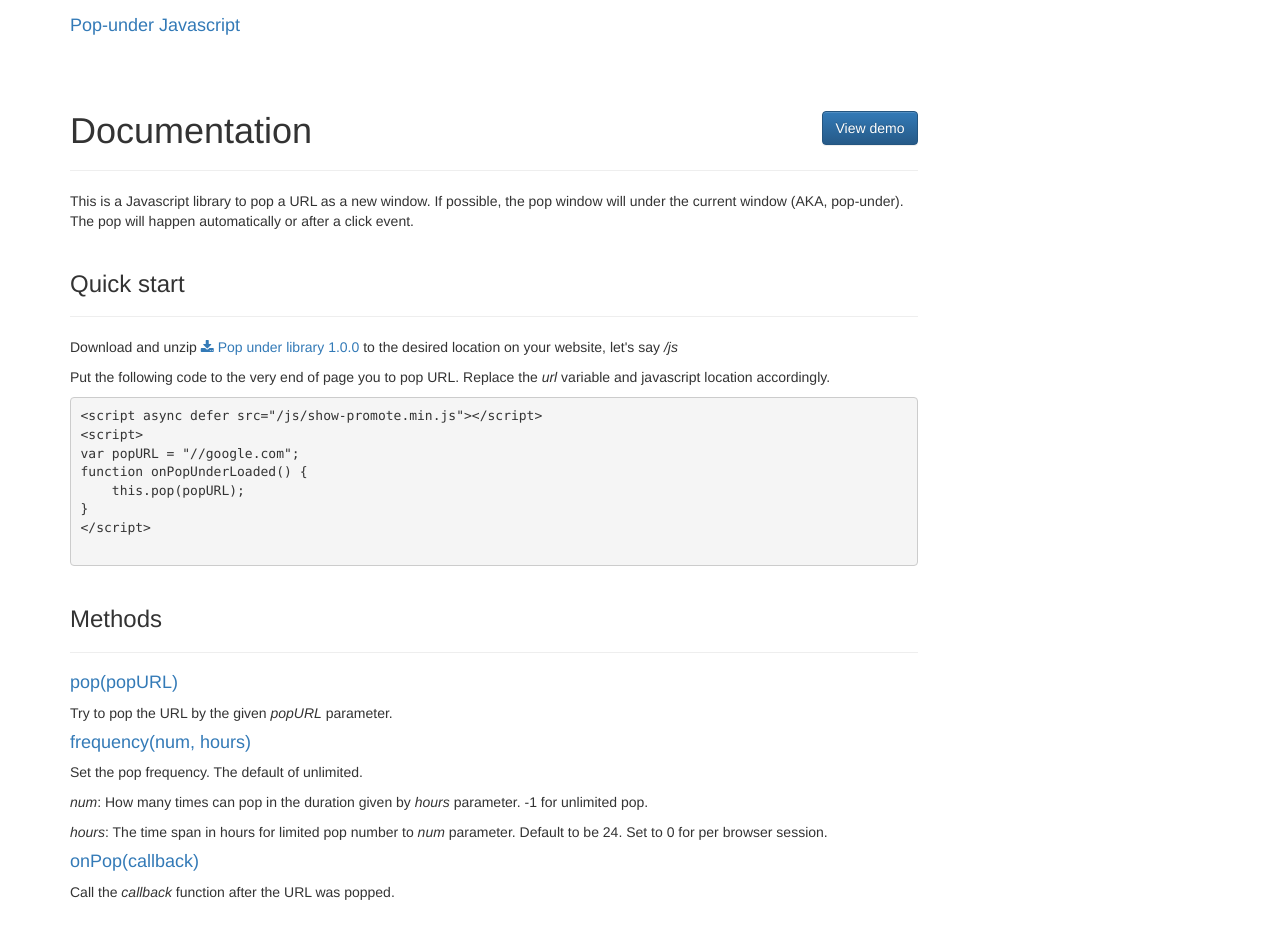
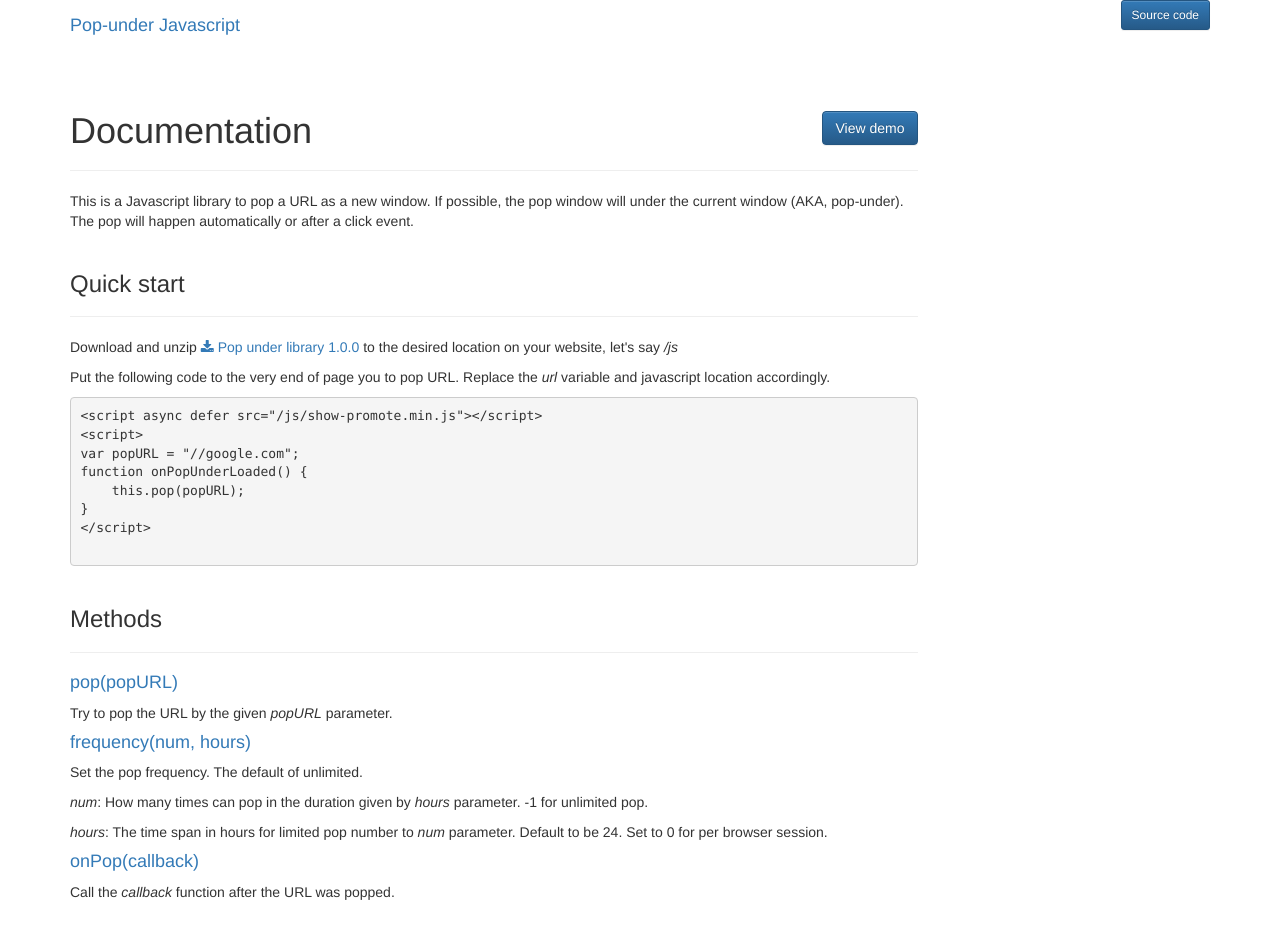
Before and after one commit to yesup/pop-javascript, a website: page docs/index.html in a window 1280 px wide. Drawn offline with nearby package versions, Linux system fonts and the light colour scheme.

Commit message:
Update index.html

```diff
--- a/docs/index.html
+++ b/docs/index.html
@@ -26,6 +26,10 @@ and open the template in the editor.
     <body>
         <header class="navbar navbar-static-top">
             <div class="container">
+                <a class="btn btn-primary btn-sm pull-right"
+                   href="https://github.com/yesup/pop-javascript">
+                    Source code
+                </a>
                 <div class="navbar-header">
                     <a class="navbar-brand" href="#">
                         Pop-under Javascript
```
